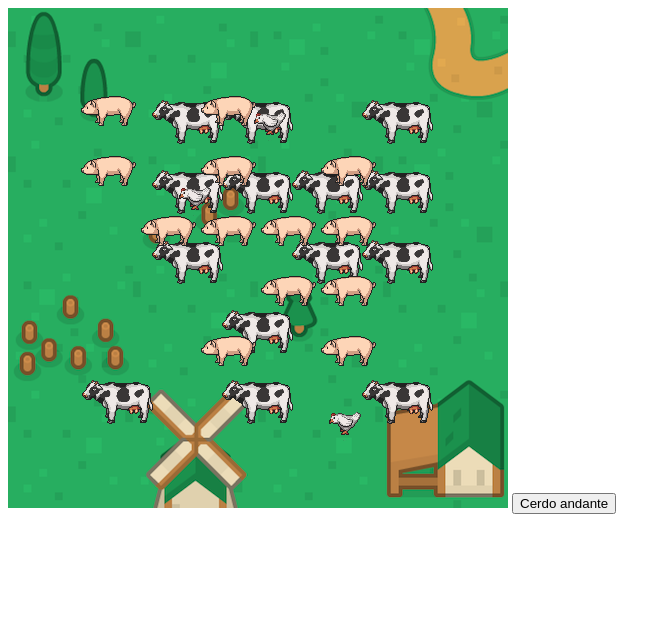
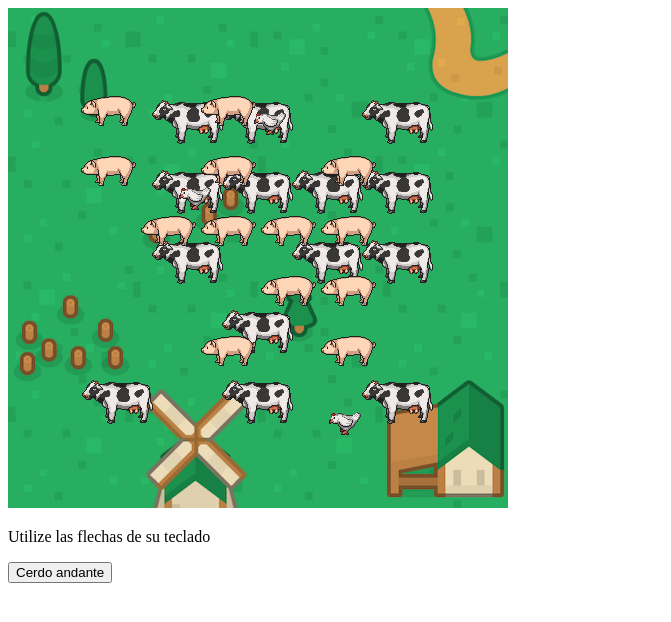
Before and after one commit to GaleedGutierrez/Villa-Platzi, a plain HTML site: page index.html in a window 1280 px wide. Shown: the whole page, without its empty margins (0-671 px from the left). Drawn offline with Linux system fonts and the light colour scheme.

Commit message:
Update index.html

```diff
--- a/index.html
+++ b/index.html
@@ -9,6 +9,7 @@
 <body>
     <canvas id="villaPlatzi" width="500" height="500"></canvas>
     <canvas id="canvasCerdo" width="500" height="500"></canvas>
+    <p> Utilize las flechas de su teclado </p>
     <input id="botonCerdo" type="button" value="Cerdo andante">
     <script type="text/javascript" src="platzi.js"></script>
 </body>
```
